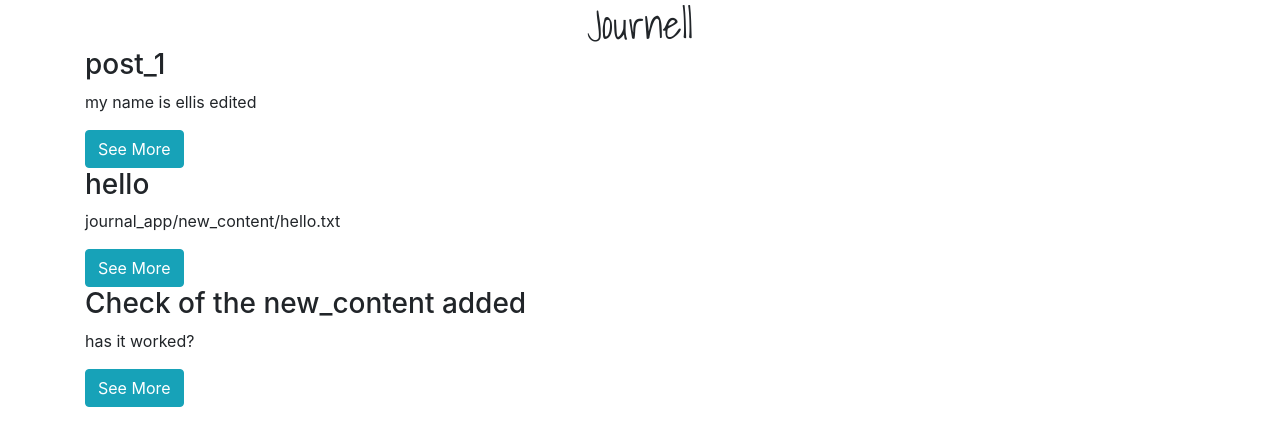
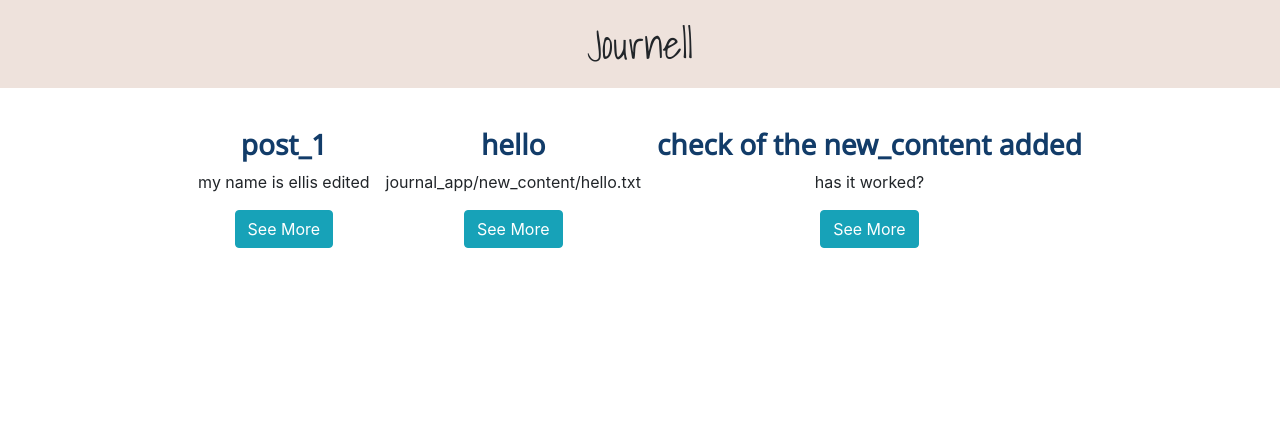
Before and after one commit to ellismckenzielee/flask_journal_app, a Flask app: page / in a window 1280 px wide. Shown: the top 446 px of the page. Run offline with Flask 2, Linux system fonts and the light colour scheme; data comes from the database, SQL or seed files in the repository; both versions use the stored data as it was after the commit; some libraries are stand-ins or nearby versions.

Commit message:
fixed bug with new_content script and added some custom css

```diff
--- a/journal_app/__init__.py
+++ b/journal_app/__init__.py
@@ -37,6 +37,6 @@ if new_content:
                 contents += line
         os.remove(content)
 
-        new_post = models.Post(title=title, content=content)
+        new_post = models.Post(title=title, content=contents)
         db.session.add(new_post)
         db.session.commit()
--- a/journal_app/static/stylesheet.css
+++ b/journal_app/static/stylesheet.css
@@ -3,3 +3,20 @@
     margin: auto;
     text-align: center;
 }
+
+header {
+    background-color: #EEE2DC;
+    padding: 20px;
+    margin-bottom: 2em;;
+}
+
+.post-title {
+    text-transform: lowercase;
+    font-family: 'Noto Sans', sans-serif;
+    color: #123C69;
+    font-weight: bold;
+}
+
+.container {
+    text-align: center;
+}
--- a/journal_app/templates/base.html
+++ b/journal_app/templates/base.html
@@ -4,6 +4,7 @@
         <link rel="stylesheet" href="https://stackpath.bootstrapcdn.com/bootstrap/4.4.1/css/bootstrap.min.css" integrity="sha384-Vkoo8x4CGsO3+Hhxv8T/Q5PaXtkKtu6ug5TOeNV6gBiFeWPGFN9MuhOf23Q9Ifjh" crossorigin="anonymous">
         <link rel="stylesheet" type="text/css" href="{{ url_for('static',filename='stylesheet.css') }}">
         <link href="https://fonts.googleapis.com/css?family=Shadows+Into+Light&display=swap" rel="stylesheet">
+        <link href="https://fonts.googleapis.com/css?family=Noto+Sans&display=swap" rel="stylesheet">
     </head>
     <body>
         <header>
@@ -15,8 +16,10 @@
         </header>
 
         <div class="container">
-            {% block content %}
-            {% endblock %}
+            <div class="d-flex flex-row justify-content-center flex-wrap">
+                    {% block content %}
+                    {% endblock %}
+            </div>
         </div>
     </body>
     <script src="https://code.jquery.com/jquery-3.4.1.slim.min.js" integrity="sha384-J6qa4849blE2+poT4WnyKhv5vZF5SrPo0iEjwBvKU7imGFAV0wwj1yYfoRSJoZ+n" crossorigin="anonymous"></script>
--- a/journal_app/templates/index.html
+++ b/journal_app/templates/index.html
@@ -1,8 +1,10 @@
 {% extends 'base.html' %}
     {% block content %}
         {% for post in posts %}
-            <h3 class="post-title"> {{ post.title }}</h3>
-            <p class='post-content'>{{ post.content }}</p>
-            <a  href="{{ url_for('detail', id=post.id) }}", class="btn btn-info">See More</a>
-        {% endfor %}
+            <div class="p-2">
+                <h3 class="post-title"> {{ post.title }}</h3>
+                <p class='post-content'>{{ post.content }}</p>
+                <a  href="{{ url_for('detail', id=post.id) }}", class="btn btn-info">See More</a>
+            </div>
+                {% endfor %}
     {% endblock %}
```
Also changed, not shown: journal_app/site.db, 1 other file.
